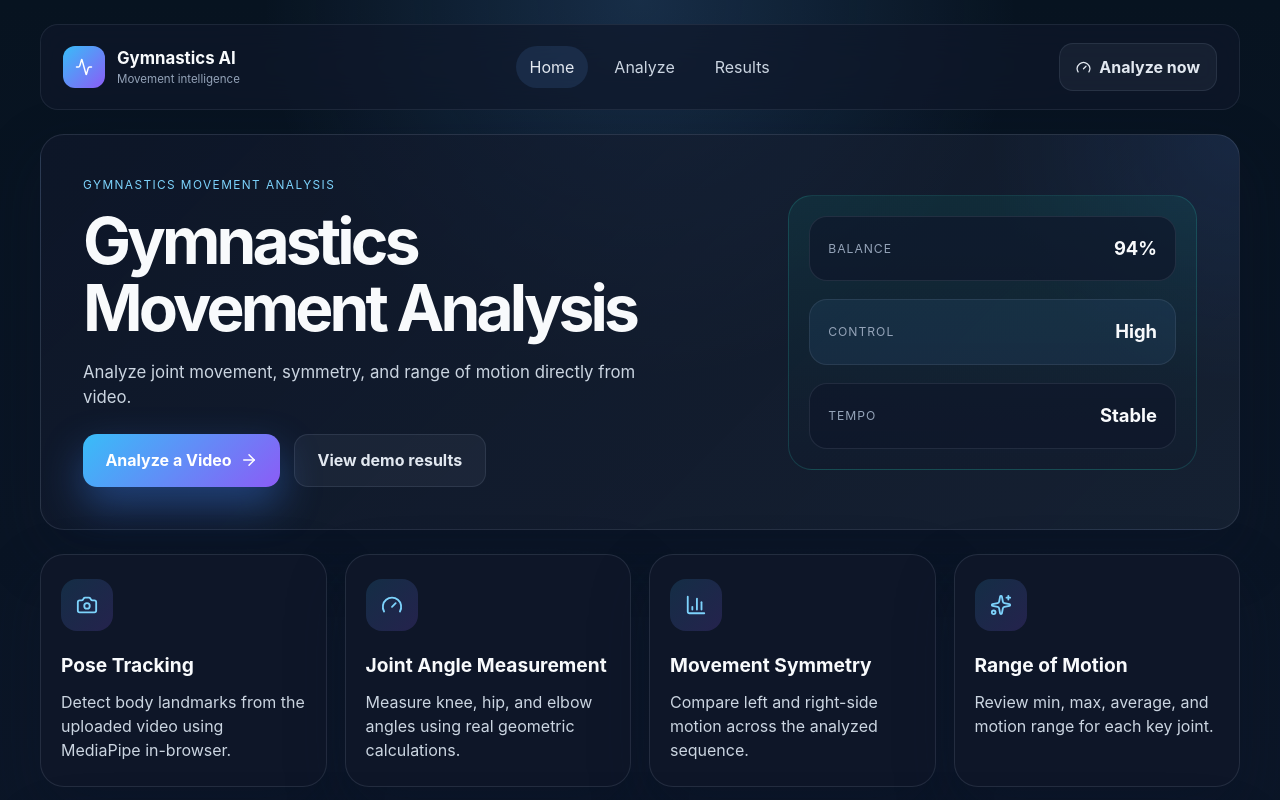
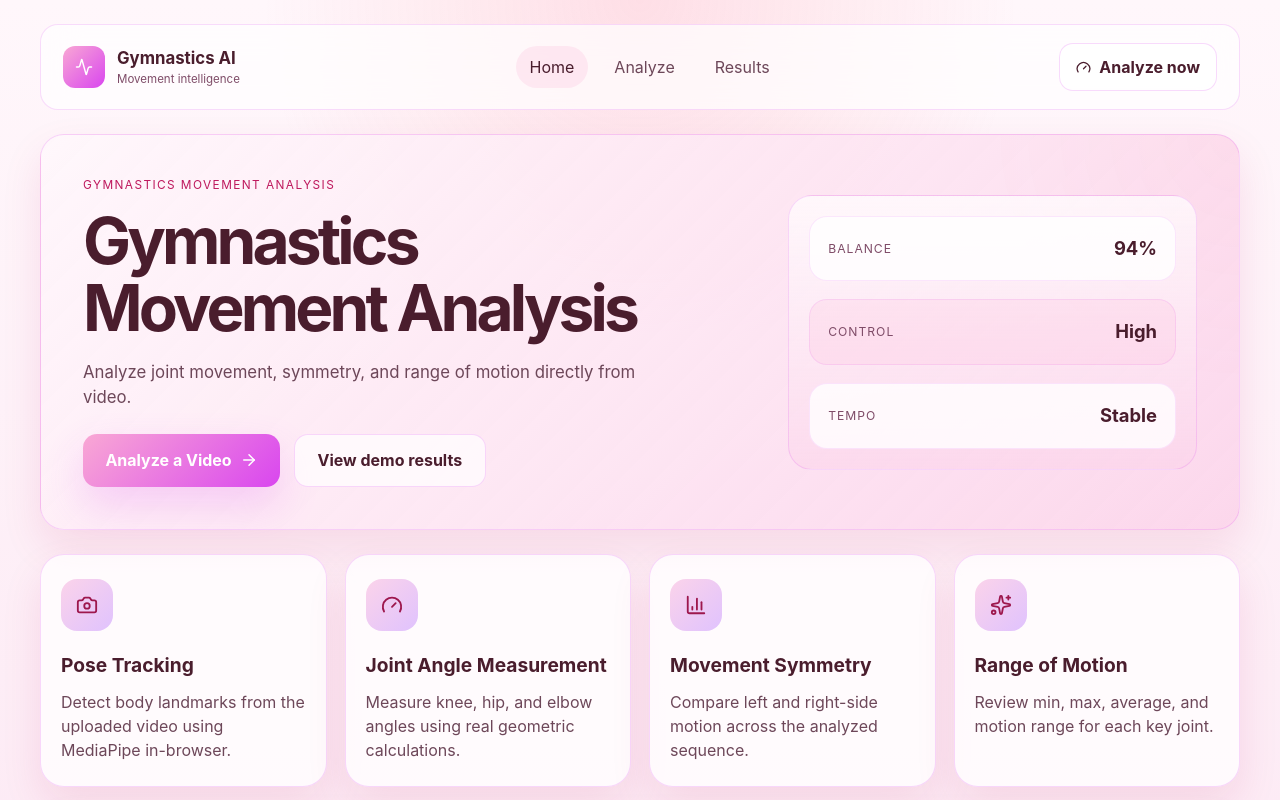
Before and after one commit to melly211/gymnastics-ai, a React (Vite) app in the folder frontend/: page / in a window 1280 px wide. Shown: the top 800 px of the page. Built offline with nearby package versions, Linux system fonts and the light colour scheme.

Commit message:
Update pink styling and static GitHub Pages app

```diff
--- a/frontend/src/App.css
+++ b/frontend/src/App.css
@@ -15,10 +15,10 @@
 }
 
 .panel {
-  background: rgba(15, 23, 42, 0.88);
-  border: 1px solid rgba(148, 163, 184, 0.16);
+  background: rgba(255, 255, 255, 0.76);
+  border: 1px solid rgba(217, 70, 239, 0.2);
   border-radius: 24px;
-  box-shadow: 0 24px 60px rgba(15, 23, 42, 0.28);
+  box-shadow: 0 18px 40px rgba(190, 24, 93, 0.1);
 }
 
 .topbar {
@@ -27,9 +27,9 @@
   justify-content: space-between;
   gap: 20px;
   padding: 18px 22px;
-  border: 1px solid rgba(148, 163, 184, 0.12);
+  border: 1px solid rgba(217, 70, 239, 0.18);
   border-radius: 18px;
-  background: rgba(15, 23, 42, 0.7);
+  background: rgba(255, 255, 255, 0.7);
   backdrop-filter: blur(18px);
 }
 
@@ -46,19 +46,19 @@
   width: 42px;
   height: 42px;
   border-radius: 12px;
-  background: linear-gradient(135deg, #38bdf8, #8b5cf6);
+  background: linear-gradient(135deg, #f9a8d4, #d946ef);
   color: white;
 }
 
 .brand-name {
   font-size: 1.05rem;
   font-weight: 700;
-  color: #f8fafc;
+  color: #4a1d2d;
 }
 
 .brand-tag {
   font-size: 0.72rem;
-  color: #94a3b8;
+  color: #7f4c68;
 }
 
 .main-nav {
@@ -70,14 +70,14 @@
 .nav-link {
   padding: 9px 14px;
   border-radius: 999px;
-  color: #cbd5e1;
+  color: #6d4759;
   transition: all 0.2s ease;
 }
 
 .nav-link:hover,
 .nav-link.active {
-  background: rgba(96, 165, 250, 0.12);
-  color: #e2e8f0;
+  background: rgba(244, 114, 182, 0.12);
+  color: #4a1d2d;
 }
 
 .nav-cta,
@@ -95,15 +95,15 @@
 }
 
 .primary-button {
-  background: linear-gradient(135deg, #38bdf8, #8b5cf6);
+  background: linear-gradient(135deg, #f9a8d4, #d946ef);
   color: white;
-  box-shadow: 0 18px 40px rgba(59, 130, 246, 0.4);
+  box-shadow: 0 18px 40px rgba(217, 70, 239, 0.2);
 }
 
 .secondary-button {
-  background: rgba(148, 163, 184, 0.08);
-  color: #e2e8f0;
-  border: 1px solid rgba(148, 163, 184, 0.15);
+  background: rgba(255, 255, 255, 0.7);
+  color: #4a1d2d;
+  border: 1px solid rgba(217, 70, 239, 0.2);
 }
 
 .primary-button:hover,
@@ -115,9 +115,9 @@
 
 .nav-cta {
   padding: 0.7rem 1rem;
-  background: rgba(148, 163, 184, 0.08);
-  color: #e2e8f0;
-  border: 1px solid rgba(148, 163, 184, 0.14);
+  background: rgba(255, 255, 255, 0.7);
+  color: #4a1d2d;
+  border: 1px solid rgba(217, 70, 239, 0.2);
 }
 
 .hero-section {
@@ -127,8 +127,8 @@
   gap: 24px;
   padding: 42px;
   background:
-    linear-gradient(135deg, rgba(15, 23, 42, 0.78), rgba(30, 41, 59, 0.6)),
-    radial-gradient(circle at top right, rgba(59, 130, 246, 0.26), transparent 20%);
+    linear-gradient(135deg, rgba(255, 247, 251, 0.92), rgba(251, 207, 232, 0.75)),
+    radial-gradient(circle at top right, rgba(251, 113, 133, 0.18), transparent 20%);
 }
 
 .eyebrow {
@@ -136,7 +136,7 @@
   text-transform: uppercase;
   letter-spacing: 0.12em;
   font-size: 0.74rem;
-  color: #7dd3fc;
+  color: #be185d;
 }
 
 .hero-copy h1 {
@@ -144,13 +144,13 @@
   font-size: clamp(2.5rem, 5vw, 4.2rem);
   line-height: 1.05;
   letter-spacing: -0.06em;
-  color: #f8fafc;
+  color: #4a1d2d;
 }
 
 .hero-subtitle {
   max-width: 560px;
   margin-top: 18px;
-  color: #cbd5e1;
+  color: #6d4759;
   font-size: 1.05rem;
 }
 
@@ -166,8 +166,8 @@
   gap: 18px;
   padding: 20px;
   border-radius: 24px;
-  background: linear-gradient(180deg, rgba(15, 118, 110, 0.18), rgba(15, 23, 42, 0.28));
-  border: 1px solid rgba(45, 212, 191, 0.18);
+  background: linear-gradient(180deg, rgba(255, 255, 255, 0.7), rgba(251, 207, 232, 0.38));
+  border: 1px solid rgba(217, 70, 239, 0.18);
 }
 
 .mini-panel {
@@ -177,23 +177,23 @@
   gap: 16px;
   padding: 18px 18px;
   border-radius: 18px;
-  background: rgba(15, 23, 42, 0.72);
-  border: 1px solid rgba(148, 163, 184, 0.14);
+  background: rgba(255, 255, 255, 0.8);
+  border: 1px solid rgba(217, 70, 239, 0.12);
 }
 
 .mini-panel.accent {
-  background: rgba(96, 165, 250, 0.08);
+  background: rgba(244, 114, 182, 0.08);
 }
 
 .mini-label {
-  color: #94a3b8;
+  color: #7f4c68;
   font-size: 0.76rem;
   text-transform: uppercase;
   letter-spacing: 0.08em;
 }
 
 .mini-panel strong {
-  color: #f8fafc;
+  color: #4a1d2d;
   font-size: 1.15rem;
 }
 
@@ -214,19 +214,19 @@
   width: 52px;
   height: 52px;
   border-radius: 16px;
-  background: linear-gradient(135deg, rgba(56, 189, 248, 0.14), rgba(139, 92, 246, 0.18));
-  color: #7dd3fc;
+  background: linear-gradient(135deg, rgba(251, 207, 232, 0.9), rgba(216, 180, 254, 0.8));
+  color: #9d174d;
 }
 
 .feature-card h3 {
   margin-top: 20px;
-  color: #f8fafc;
+  color: #4a1d2d;
   font-size: 1.2rem;
 }
 
 .feature-card p {
   margin-top: 10px;
-  color: #cbd5e1;
+  color: #6d4759;
 }
 
 .workflow {
@@ -243,7 +243,7 @@
 
 .panel-header h3,
 .results-header h2 {
-  color: #f8fafc;
+  color: #4a1d2d;
   font-size: clamp(1.5rem, 2vw, 2rem);
 }
 
@@ -259,8 +259,8 @@
   gap: 12px;
   padding: 18px 14px;
   border-radius: 18px;
-  background: rgba(15, 23, 42, 0.7);
-  border: 1px solid rgba(148, 163, 184, 0.12);
+  background: rgba(255, 255, 255, 0.7);
+  border: 1px solid rgba(217, 70, 239, 0.12);
 }
 
 .workflow-step span {
@@ -270,13 +270,13 @@
   width: 32px;
   height: 32px;
   border-radius: 50%;
-  background: linear-gradient(135deg, #38bdf8, #8b5cf6);
+  background: linear-gradient(135deg, #f9a8d4, #d946ef);
   color: white;
   font-weight: 700;
 }
 
 .workflow-step p {
-  color: #e2e8f0;
+  color: #4a1d2d;
 }
 
 .upload-panel {
@@ -291,16 +291,16 @@
   gap: 16px;
   min-height: 280px;
   padding: 32px 20px;
-  border: 1.5px dashed rgba(125, 211, 252, 0.5);
+  border: 1.5px dashed rgba(190, 24, 93, 0.45);
   border-radius: 22px;
-  background: rgba(15, 23, 42, 0.7);
-  color: #e2e8f0;
+  background: rgba(255, 255, 255, 0.7);
+  color: #4a1d2d;
   text-align: center;
   transition: border-color 0.2s ease, transform 0.2s ease;
 }
 
 .upload-dropzone.dragging {
-  border-color: #7dd3fc;
+  border-color: #d946ef;
   transform: translateY(-1px);
 }
 
@@ -310,9 +310,9 @@
   justify-content: center;
   padding: 0.75rem 1.1rem;
   border-radius: 12px;
-  background: rgba(59, 130, 246, 0.12);
-  border: 1px solid rgba(96, 165, 250, 0.26);
-  color: #dbeafe;
+  background: rgba(244, 114, 182, 0.12);
+  border: 1px solid rgba(217, 70, 239, 0.2);
+  color: #7a2f53;
   cursor: pointer;
 }
 
@@ -328,13 +328,13 @@
   margin-top: 18px;
   padding: 16px 18px;
   border-radius: 16px;
-  background: rgba(15, 23, 42, 0.7);
-  border: 1px solid rgba(148, 163, 184, 0.12);
+  background: rgba(255, 255, 255, 0.7);
+  border: 1px solid rgba(217, 70, 239, 0.12);
 }
 
 .meta-label {
   display: block;
-  color: #94a3b8;
+  color: #7f4c68;
   margin-bottom: 8px;
   font-size: 0.74rem;
   text-transform: uppercase;
@@ -342,7 +342,7 @@
 }
 
 .file-meta strong {
-  color: #f8fafc;
+  color: #4a1d2d;
 }
 
 .uploaded-preview {
@@ -372,9 +372,9 @@
   margin-top: 22px;
   padding: 16px 18px;
   border-radius: 14px;
-  background: rgba(59, 130, 246, 0.08);
-  border: 1px solid rgba(96, 165, 250, 0.24);
-  color: #dbeafe;
+  background: rgba(244, 114, 182, 0.08);
+  border: 1px solid rgba(217, 70, 239, 0.18);
+  color: #4a1d2d;
 }
 
 .spinner-wrap {
@@ -384,7 +384,7 @@
   width: 40px;
   height: 40px;
   border-radius: 50%;
-  background: rgba(96, 165, 250, 0.15);
+  background: rgba(244, 114, 182, 0.12);
 }
 
 .spinner-icon {
@@ -420,24 +420,24 @@
   gap: 10px;
   padding: 22px 20px;
   border-radius: 18px;
-  background: rgba(15, 23, 42, 0.8);
-  border: 1px solid rgba(148, 163, 184, 0.12);
+  background: rgba(255, 255, 255, 0.76);
+  border: 1px solid rgba(217, 70, 239, 0.12);
 }
 
 .metric-label {
-  color: #94a3b8;
+  color: #7f4c68;
   font-size: 0.76rem;
   text-transform: uppercase;
   letter-spacing: 0.08em;
 }
 
 .metric-value {
-  color: #f8fafc;
+  color: #4a1d2d;
   font-size: clamp(1.4rem, 2vw, 2rem);
 }
 
 .metric-detail {
-  color: #cbd5e1;
+  color: #6d4759;
   font-size: 0.78rem;
 }
 
@@ -458,14 +458,14 @@
   gap: 14px;
   padding: 18px 16px;
   border-radius: 16px;
-  background: rgba(15, 23, 42, 0.72);
-  border: 1px solid rgba(148, 163, 184, 0.12);
-  color: #dbeafe;
+  background: rgba(255, 255, 255, 0.72);
+  border: 1px solid rgba(217, 70, 239, 0.12);
+  color: #4a1d2d;
 }
 
 .summary-item span {
   display: block;
-  color: #94a3b8;
+  color: #7f4c68;
   font-size: 0.78rem;
   text-transform: uppercase;
   letter-spacing: 0.08em;
@@ -474,25 +474,25 @@
 .summary-item strong {
   display: block;
   margin-top: 2px;
-  color: #f8fafc;
+  color: #4a1d2d;
 }
 
 .feedback-box {
   margin-top: 22px;
   padding: 18px 18px 12px;
   border-radius: 16px;
-  background: rgba(15, 23, 42, 0.7);
-  border: 1px solid rgba(148, 163, 184, 0.12);
+  background: rgba(255, 255, 255, 0.72);
+  border: 1px solid rgba(217, 70, 239, 0.12);
 }
 
 .feedback-box h4 {
   margin-bottom: 12px;
-  color: #f8fafc;
+  color: #4a1d2d;
 }
 
 .feedback-box ul {
   padding-left: 18px;
-  color: #cbd5e1;
+  color: #6d4759;
 }
 
 .feedback-box li + li {
@@ -511,18 +511,18 @@
   gap: 12px;
   padding: 14px 16px;
   border-radius: 14px;
-  background: rgba(15, 23, 42, 0.74);
-  border: 1px solid rgba(148, 163, 184, 0.1);
+  background: rgba(255, 255, 255, 0.7);
+  border: 1px solid rgba(217, 70, 239, 0.12);
 }
 
 .stat-row span,
 .stat-row small {
-  color: #cbd5e1;
+  color: #6d4759;
   text-transform: capitalize;
 }
 
 .stat-row strong {
-  color: #f8fafc;
+  color: #4a1d2d;
 }
 
 .chart-grid {
@@ -543,9 +543,9 @@
 .disclaimer-box {
   padding: 18px 20px;
   border-radius: 16px;
-  background: rgba(15, 23, 42, 0.7);
-  border: 1px solid rgba(148, 163, 184, 0.14);
-  color: #cbd5e1;
+  background: rgba(255, 255, 255, 0.72);
+  border: 1px solid rgba(217, 70, 239, 0.12);
+  color: #6d4759;
 }
 
 .empty-state-page {
@@ -569,9 +569,9 @@
   margin-top: 18px;
   padding: 12px 14px;
   border-radius: 12px;
-  background: rgba(96, 165, 250, 0.08);
-  border: 1px solid rgba(96, 165, 250, 0.2);
-  color: #dbeafe;
+  background: rgba(244, 114, 182, 0.08);
+  border: 1px solid rgba(217, 70, 239, 0.18);
+  color: #6d4759;
 }
 
 .progress-wrap {
--- a/frontend/src/index.css
+++ b/frontend/src/index.css
@@ -2,13 +2,13 @@
   font-family: Inter, 'Segoe UI', sans-serif;
   line-height: 1.5;
   font-weight: 400;
-  color: #e2e8f0;
-  background: #08111f;
+  color: #4a1d2d;
+  background: #fdf2f8;
   font-synthesis: none;
   text-rendering: optimizeLegibility;
   -webkit-font-smoothing: antialiased;
   -moz-osx-font-smoothing: grayscale;
-  color-scheme: dark;
+  color-scheme: light;
 }
 
 * {
@@ -24,8 +24,8 @@ body {
   min-width: 320px;
   min-height: 100vh;
   background:
-    radial-gradient(circle at top, rgba(96, 165, 250, 0.18), transparent 30%),
-    linear-gradient(180deg, #071320 0%, #0d172a 100%);
+    radial-gradient(circle at top, rgba(251, 113, 133, 0.18), transparent 30%),
+    linear-gradient(180deg, #fff7fb 0%, #fce7f3 100%);
 }
 
 img,
```
